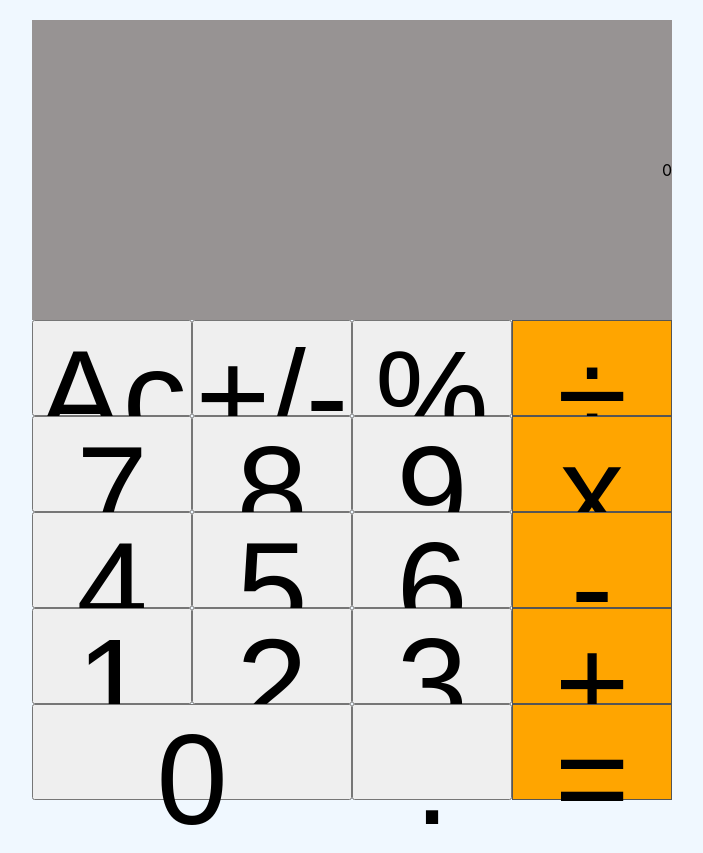
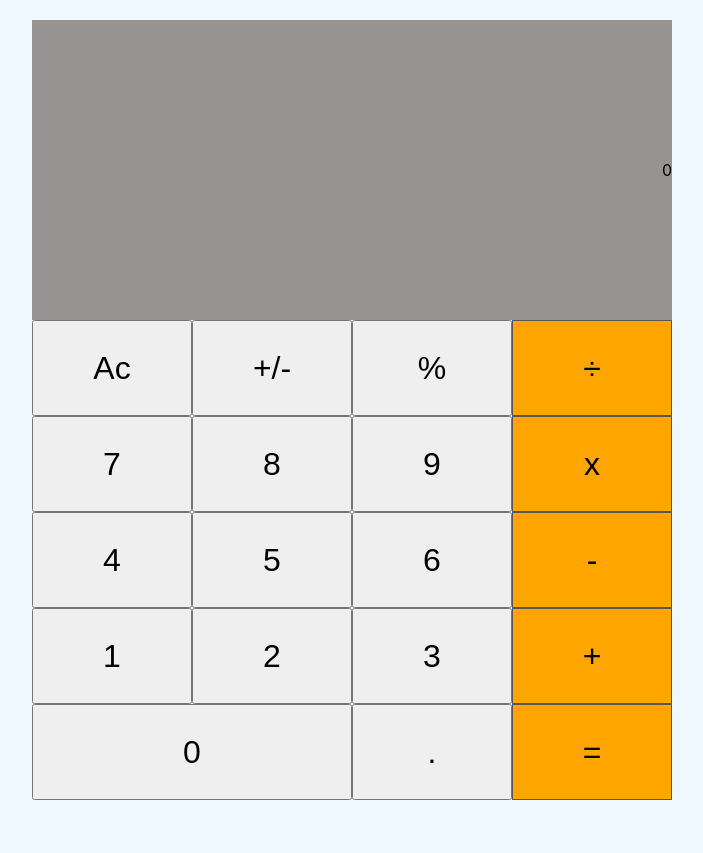
Before and after one commit to Umuhan/calculator-app, a React (Create React App) app: page / in a window 1280 px wide. Shown: the whole page, without its empty margins (288-991 px from the left). After the commit the page ends 800 px from the top, so only its background shows below. Built offline with nearby package versions, Linux system fonts and the light colour scheme.

Commit message:
Update font-size

```diff
--- a/src/styles.css
+++ b/src/styles.css
@@ -57,7 +57,7 @@ main {
 }
 
 button {
-  font-size: 8rem;
+  font-size: 2rem;
   cursor: pointer;
 }
 
```
